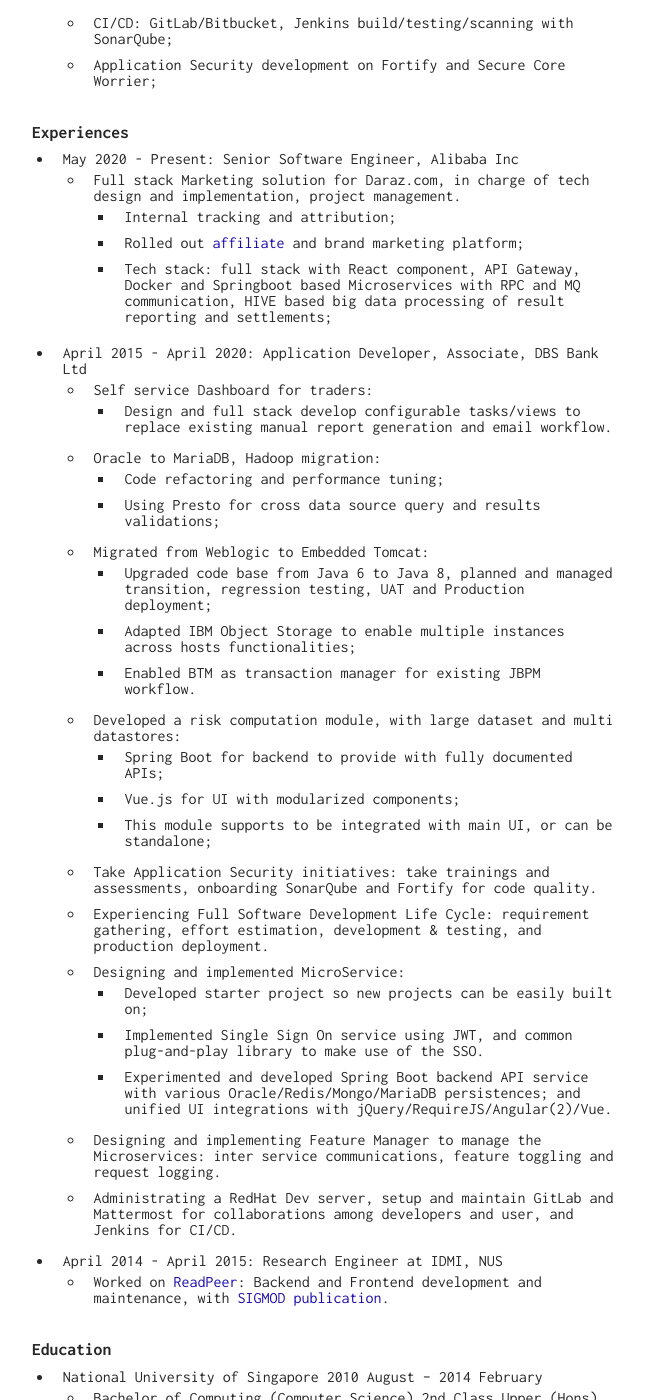
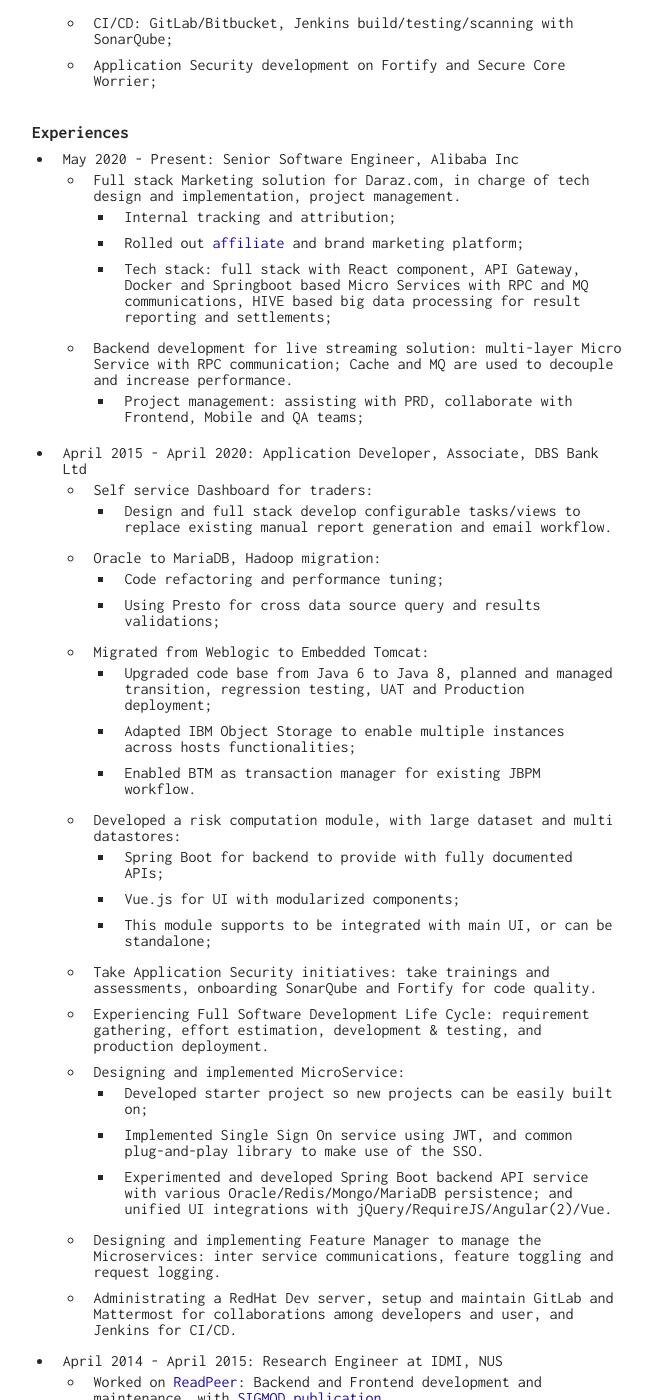
Before and after one commit to huqiang/huqiang.github.io, a Jekyll site: the page built from resume/index.markdown, in a window 1280 px wide and 1400 px high, scrolled down 676 px. Shown: the whole window, without its empty margins (308-960 px from the left). Built offline with Jekyll 4.4.1, drawn with Linux system fonts in a browser that asks for light colours; some of the changed text lies outside the part shown.

Commit message:
Resume update

```diff
--- a/resume/index.markdown
+++ b/resume/index.markdown
@@ -41,7 +41,9 @@ _Email: <mailto:me@qiang.hu>_
   - Full stack Marketing solution for Daraz.com, in charge of tech design and implementation, project management.
     - Internal tracking and attribution;
     - Rolled out [affiliate](https://www.phoneworld.com.pk/daraz-launches-affiliate-program/) and brand marketing platform;
-    - Tech stack: full stack with React component, API Gateway, Docker and Springboot based Microservices with RPC and MQ communication, HIVE based big data processing of result reporting and settlements;
+    - Tech stack: full stack with React component, API Gateway, Docker and Springboot based Micro Services with RPC and MQ communications, HIVE based big data processing for result reporting and settlements;
+  - Backend development for live streaming solution: multi-layer Micro Service with RPC communication; Cache and MQ are used to decouple and increase performance.
+    - Project management: assisting with PRD, collaborate with Frontend, Mobile and QA teams;
 - April 2015 - April 2020: Application Developer, Associate, DBS Bank Ltd
   - Self service Dashboard for traders:
     - Design and full stack develop configurable tasks/views to replace existing manual report generation and email workflow.
@@ -61,7 +63,7 @@ _Email: <mailto:me@qiang.hu>_
   - Designing and implemented MicroService:
     - Developed starter project so new projects can be easily built on;
     - Implemented Single Sign On service using JWT, and common plug-and-play library to make use of the SSO.
-    - Experimented and developed Spring Boot backend API service with various Oracle/Redis/Mongo/MariaDB persistences; and unified UI integrations with jQuery/RequireJS/Angular(2)/Vue.
+    - Experimented and developed Spring Boot backend API service with various Oracle/Redis/Mongo/MariaDB persistence; and unified UI integrations with jQuery/RequireJS/Angular(2)/Vue.
   - Designing and implementing Feature Manager to manage the Microservices: inter service communications, feature toggling and request logging.
   - Administrating a RedHat Dev server, setup and maintain GitLab and Mattermost for collaborations among developers and user, and Jenkins for CI/CD.
 - April 2014 - April 2015: **Research Engineer** at IDMI, NUS
```
Also changed, not shown: other parts of resume/index.markdown (+1 -1 lines).
